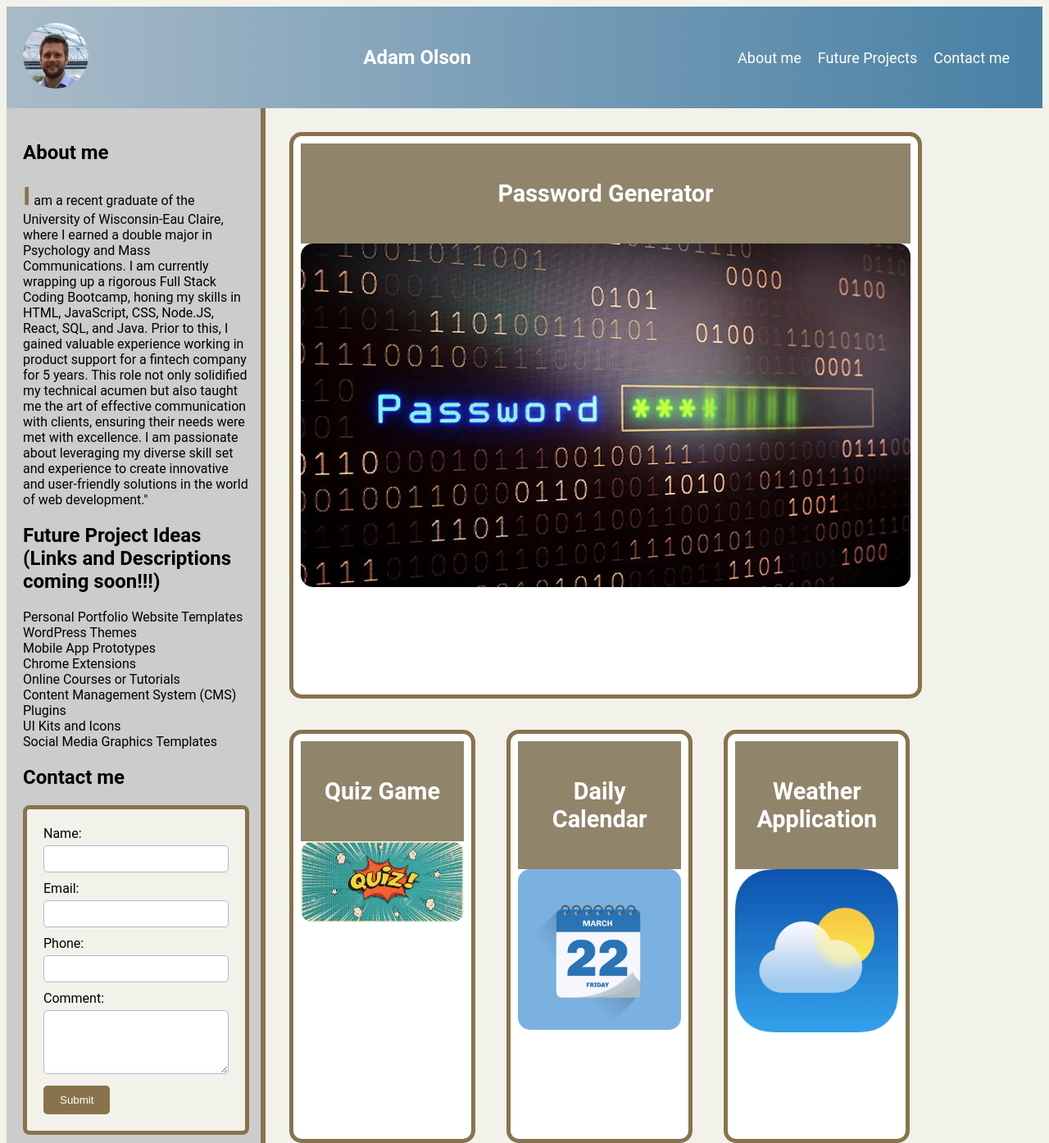
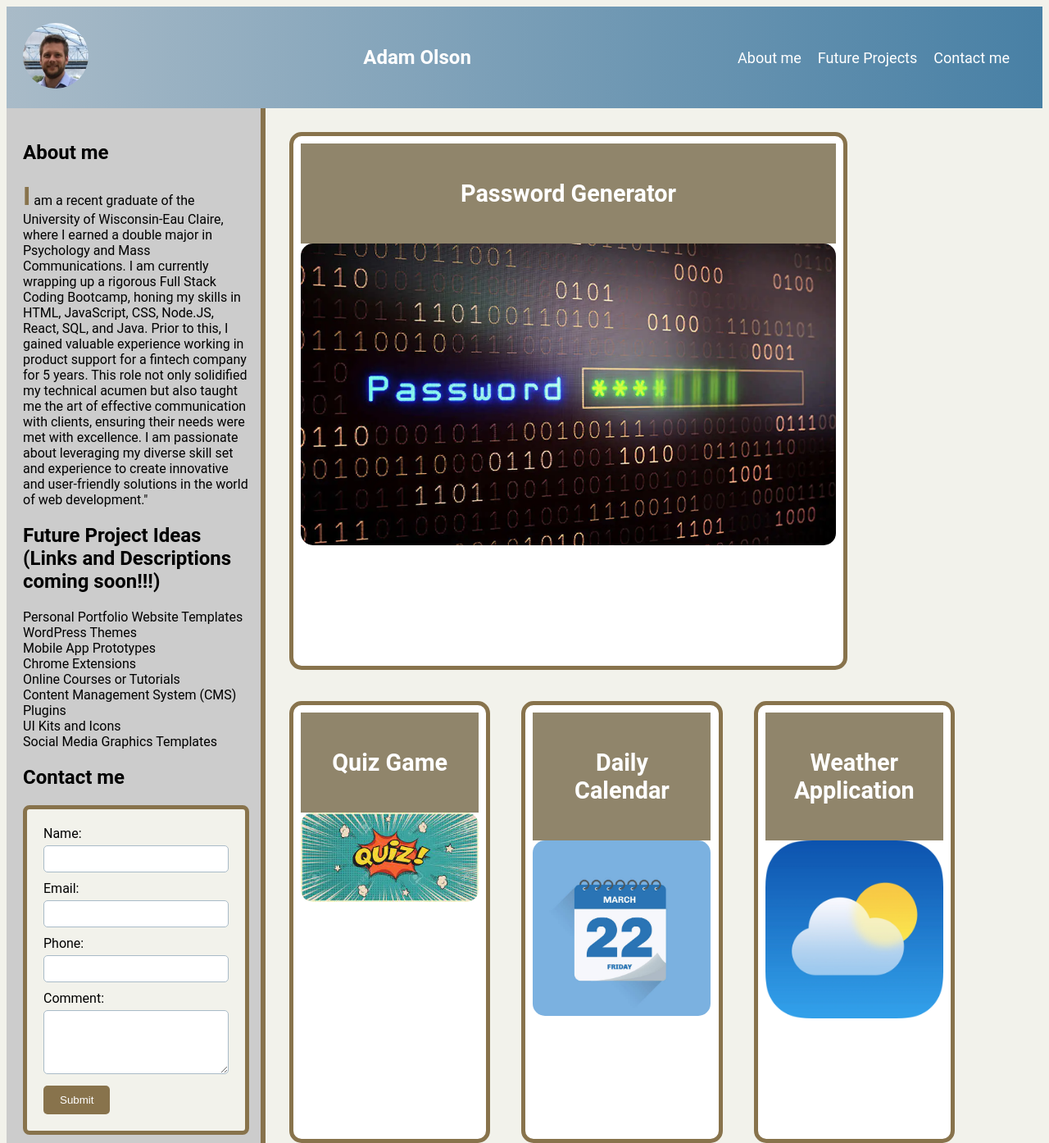
Before and after one commit to adamolson11/Babylon-Begins, a plain HTML site: page index.html in a window 1280 px wide. Shown: the top 1394 px of the page at 82% size. Drawn offline with Linux system fonts and the light colour scheme.

```diff
--- a/css/style.css
+++ b/css/style.css
@@ -147,10 +147,14 @@
 
 
 .larger-card {
-  flex: 0 0 95%; /* Width of the first (larger) project card */
-  max-width: 85%; /* Set the maximum width of the first (larger) project card */
+  flex: 0 0 75%; /* Width of the first (larger) project card */
+  max-width: 75%; /* Set the maximum width of the first (larger) project card */
 }
 
+.projectcard:not(.larger-card){
+flex: 0 0 27%;
+max-width: 27%;
+}
 
 .projectcard:hover {
   box-shadow: 0 0 10px rgba(0, 0, 0, 0.5); /* Adds a shadow and a  hover */
@@ -239,3 +243,13 @@
   list-style: none;
   padding: 0;
 }
+
+
+.main-header a:hover {
+  color: #f2f2eb;
+}
+
+
+.footer a:hover {
+  color: #f2f2eb;
+}
```
